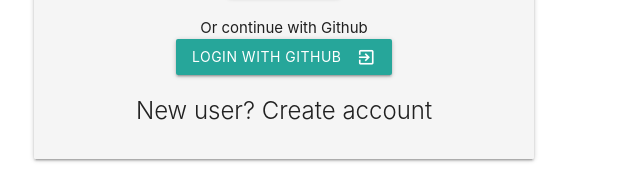
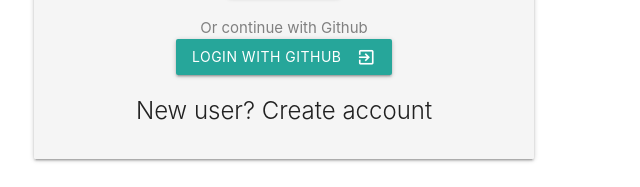
Before and after one commit to minicatsCB/firebase-auth, a website: page public/index.html in a window 1280 px wide. Shown: the part 483-670 px from the top of the page, 36-676 px from the left. Drawn offline with nearby package versions, Linux system fonts and the light colour scheme; no server answers.

Commit message:
Change Github login option text color

```diff
--- a/public/app.css
+++ b/public/app.css
@@ -2,3 +2,7 @@
     width: 500px;
     margin: 20% auto 5% auto;
 }
+
+.github-login {
+    color: gray;
+}
--- a/public/index.html
+++ b/public/index.html
@@ -42,7 +42,7 @@
 
                   <div class="row">
                       <div class="col s12">
-                          <p>Or continue with Github</p>
+                          <p class="github-login">Or continue with Github</p>
                           <a id="github-login-btn" class="waves-effect waves-light btn"><i class="material-icons right">exit_to_app</i>Login with Github</a>
                       </div>
                   </div>
```
